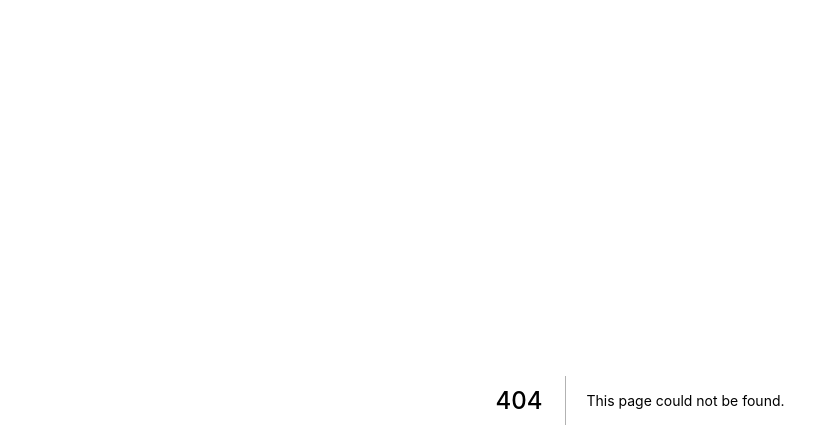
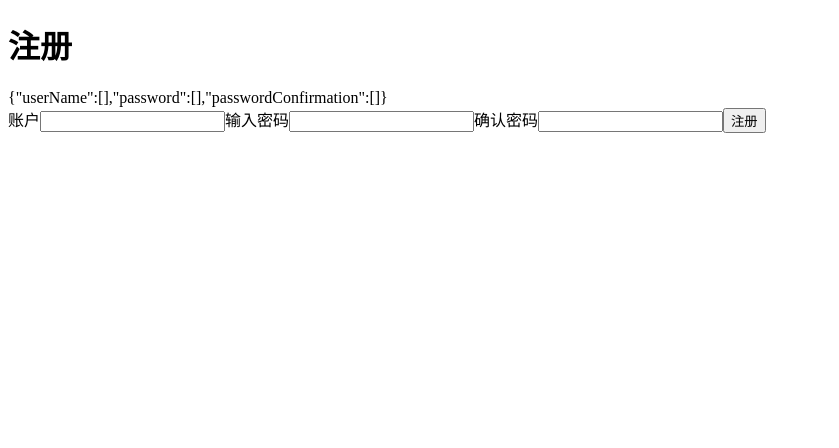
Before and after one commit to keangj/blog-system, a Next.js app: page /sign_up in a window 1280 px wide. Before the commit this address had no page. Shown: the top 448 px of the page, without its empty margins (0-839 px from the left). Built offline with nearby package versions, Linux system fonts and the light colour scheme.

Commit message:
添加注册页面

```diff
--- /dev/null
+++ b/pages/api/v1/user.tsx
@@ -0,0 +1,17 @@
+import { NextApiHandler } from "next";
+import { User } from "src/entity/User";
+
+const Posts: NextApiHandler = async (req, res) => {
+  console.log(req.body);
+  const { userName, password, passwordConfirmation } = req.body;
+  const user = new User();
+  if (password !== passwordConfirmation) {
+    const errors = { passwordConfirmation: ['密码不匹配'] };
+    res.statusCode = 422;
+    res.setHeader('Content-Type', 'application/json');
+    // res.json(JSON.stringify(errors));
+    res.write(JSON.stringify(errors));
+    res.end();
+  }
+}
+export default Posts;
--- a/pages/index.tsx
+++ b/pages/index.tsx
@@ -26,7 +26,7 @@ type props = {
       <h1>title</h1>
       <p>{props.browser.name}</p>
       <p>{width}</p>
-      {posts.map(post => <div key={post.id}>{post.title}</div>)}
+      {posts.map(post => <Link key={post.id} href="/posts/[id]" as={`/posts/${post.id}`}>{post.title}</Link>)}
 
       <style jsx>
         {`
--- /dev/null
+++ b/pages/sign_up.tsx
@@ -0,0 +1,52 @@
+import axios, { AxiosResponse } from "axios";
+import { NextPage } from "next";
+import { useCallback, useState } from "react";
+
+const PostsIndex: NextPage = (props) => {
+  const [formData, setFormData] = useState({
+    userName: '',
+    password: '',
+    passwordConfirmation: ''
+  });
+  const [errors, setErrors] = useState({
+    userName: [],
+    password: [],
+    passwordConfirmation: []
+  });
+  const onSubmit = useCallback((e) => {
+    console.log(formData);
+    e.preventDefault();
+    axios.post(`api/v1/user`, formData).then(resource => {
+      console.log(resource);
+    }, error => {
+      console.log(error.response);
+      if (error.response) {
+        const response: AxiosResponse = error.response;
+        setErrors({...errors, ...response.data});
+      }
+    });
+  }, [formData]);
+  return (
+    <div>
+      <h1>注册</h1>
+      {JSON.stringify(errors)}
+      <form onSubmit={onSubmit}>
+        <label>账户
+          <input type="text" value={formData.userName} onChange={e => setFormData({...formData, userName: e.target.value})}/>
+        </label>
+        {errors.userName?.length > 0 && <div>{errors.userName.join()}</div>}
+        <label>输入密码
+          <input type="password" value={formData.password} onChange={e => setFormData({...formData, password: e.target.value})}/>
+        </label>
+        {errors.password?.length > 0 && <div>{errors.password.join()}</div>}
+        <label>确认密码
+          <input type="password" value={formData.passwordConfirmation} onChange={e => setFormData({...formData, passwordConfirmation: e.target.value})}/>
+        </label>
+        {errors.passwordConfirmation?.length > 0 && <div>{errors.passwordConfirmation.join()}</div>}
+        <button type="submit" onSubmit={onSubmit}>注册</button>
+      </form>
+    </div>
+  )
+};
+
+export default PostsIndex;
```
Also changed, not shown: pages/posts/[id].tsx (+11 -15 lines).
